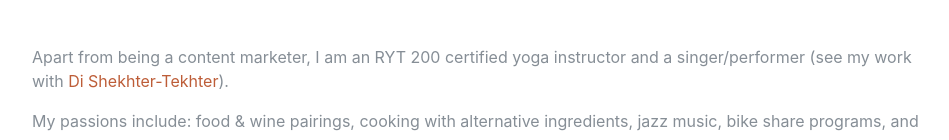
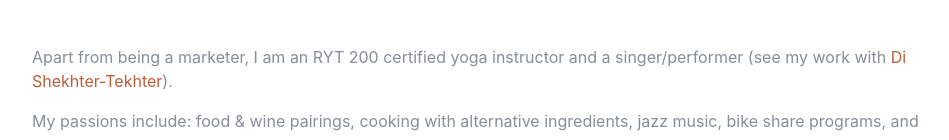
Before and after one commit to reynaschaechter/reynaschaechter.github.io, a plain HTML site: page index.html in a window 1280 px wide. Shown: the part 5955-6095 px from the top of the page, without its empty margins (288-1237 px from the left). Drawn offline with Linux system fonts and the light colour scheme; a web font is replaced by a local one.

Commit message:
update interests

```diff
--- a/index.html
+++ b/index.html
@@ -183,7 +183,7 @@
     <section class="resume-section p-3 p-lg-5 d-flex align-items-center" id="interests">
       <div class="w-100">
         <h2 class="mb-5">Interests</h2>
-        <p>Apart from being a content marketer, I am an RYT 200 certified yoga instructor and a singer/performer (see my work with <a href="https://yiddishsisters.com/" target="_blank">Di Shekhter-Tekhter</a>).</p>
+        <p>Apart from being a marketer, I am an RYT 200 certified yoga instructor and a singer/performer (see my work with <a href="https://yiddishsisters.com/" target="_blank">Di Shekhter-Tekhter</a>).</p>
         <p class="mb-0">My passions include: food & wine pairings, cooking with alternative ingredients, jazz music, bike share programs, and savasana.</p>
       </div>
     </section>
```
